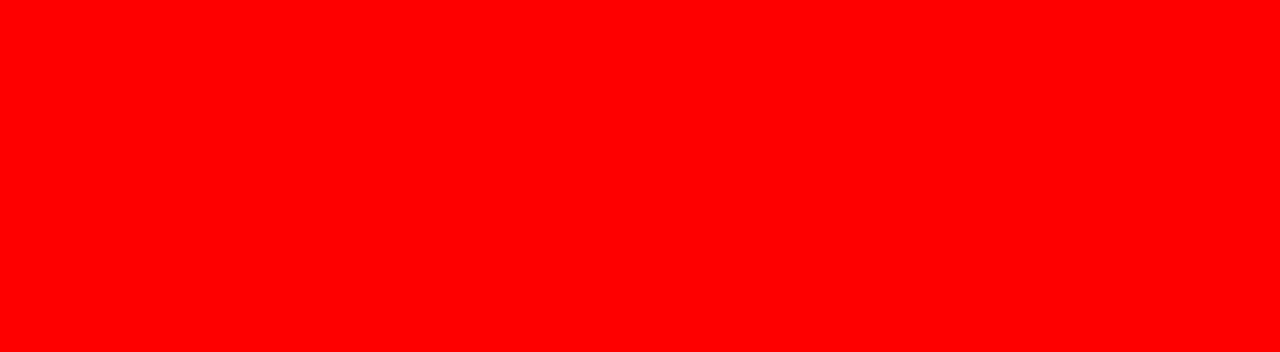
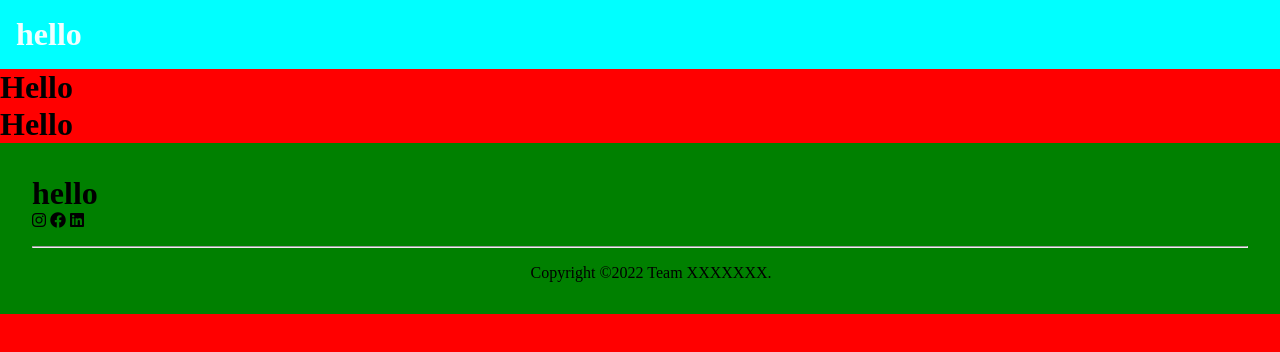
Before and after one commit to yash26-03/ISTE-Hackathon, a plain HTML site: page index.html in a window 1280 px wide. Drawn offline with Linux system fonts and the light colour scheme; a web font is replaced by a local one.

Commit message:
head-body-foot layout

```diff
--- a/index.html
+++ b/index.html
@@ -36,9 +36,10 @@
   <!-- BODY -->
   <body>
     <!-- HEADER -->
-    <header>
+    <div class="header">
       <!-- MENU BAR -->
       <div class="menu-bar">
+        <h1>hello</h1>
         <div class="logo"></div>
 
         <!-- LINKS -->
@@ -47,13 +48,17 @@
         <!-- DARK MODE -->
         <div class="dark-mode"></div>
       </div>
-    </header>
+    </div>
 
     <main>
       <!-- ABOUT -->
-      <div class="about"></div>
+      <div class="about">
+        <h1>Hello</h1>
+      </div>
       <!-- FEATURES -->
-      <div class="features"></div>
+      <div class="features">
+        <h1>Hello</h1>
+      </div>
     </main>
 
     <!-- BACK TO TOP -->
@@ -62,6 +67,7 @@
 
     <!-- FOOTER -->
     <footer>
+      <h1>hello</h1>
       <div class="logo"></div>
       <div class="location"></div>
 
@@ -70,7 +76,15 @@
       <div class="links"></div>
 
       <!-- SOCIALS -->
-      <div class="socials"></div>
+      <div class="socials">
+        <i class="fa-brands fa-instagram"></i>
+        <i class="fa-brands fa-facebook"></i>
+        <i class="fa-brands fa-linkedin"></i>
+      </div>
+      <hr />
+      <div class="copyright">
+        <p>Copyright ©2022 Team XXXXXXX.</p>
+      </div>
     </footer>
   </body>
 </html>
--- a/style.css
+++ b/style.css
@@ -2,10 +2,53 @@
   margin: 0;
   padding: 0;
   content: border-box;
+}
+
+/* COLORS USED*/
+:root {
+  --color-primary: #191d2b;
+  --color-secondary: #e0ba4f;
+  --color-hover: #e3c285;
+  --color-white: #ffffff;
+  --color-black: #000;
+  --color-grey0: #f8f8f8;
+  --color-grey-1: #dbe1e8;
+  --color-grey-2: #b2becd;
+  --color-grey-3: #6c7983;
+  --color-grey-4: #454e56;
+  --color-grey-5: #2a2e35;
+  --color-grey-6: #12181b;
+  --br-sm-2: 0.875rem;
+  --box-shadow-1: 0 0.1875rem 0.9375rem rgba(0, 0, 0, 0.3);
+}
+.light-mode {
+  --color-primary: #f7fbf3;
+  --color-secondary: #6685f5;
+  --color-hover: #3f68fe;
+  --color-white: #454e56;
+  --color-black: #000;
+  --color-grey0: #f8f8f8;
+  --color-grey-1: #6c7983;
+  --color-grey-2: #6c7983;
+  --color-grey-3: #6c7983;
+  --color-grey-4: #454e56;
+  --color-grey-5: #f2eaea;
+  --color-grey-6: #12181b;
+}
+
+body {
   background-color: red;
 }
+
 /* HEADER */
-
+.header {
+  background-color: aqua;
+}
+.header .menu-bar {
+  color: azure;
+  position: sticky;
+  padding: 1rem;
+}
 /* MENU BAR LINKS  */
 
 /* DARK-MODE */
@@ -15,9 +58,21 @@
 /* FEATURES */
 
 /* FOOTER */
+footer {
+  background-color: green;
+  padding: 2rem;
+}
 
 /* FOOTER LINKS */
 
 /* SOCIALS */
 
+/*  HR TAG AND COPYRIGHT*/
+hr {
+  margin: 1rem 0rem;
+}
+.copyright {
+  margin-left: 41%;
+}
+
 /* BACK TO TOP */
```
